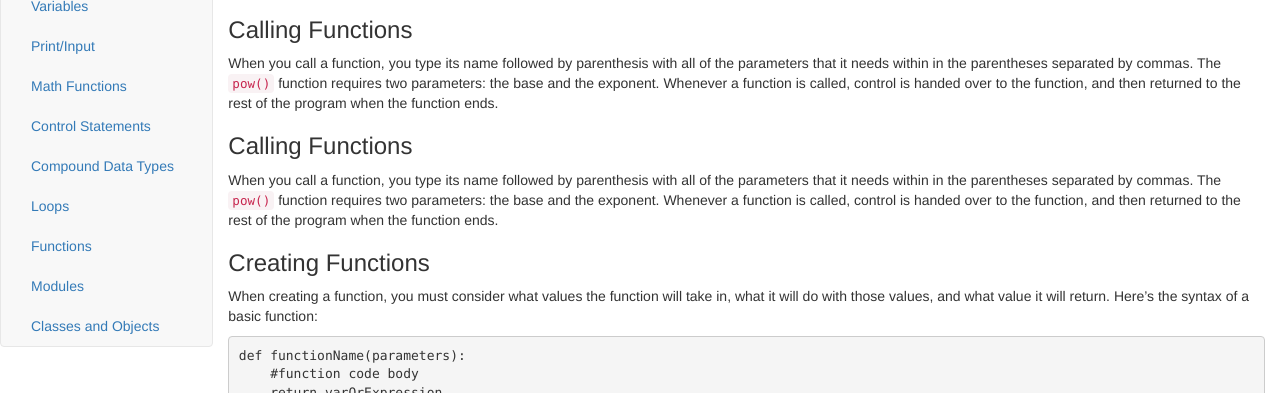
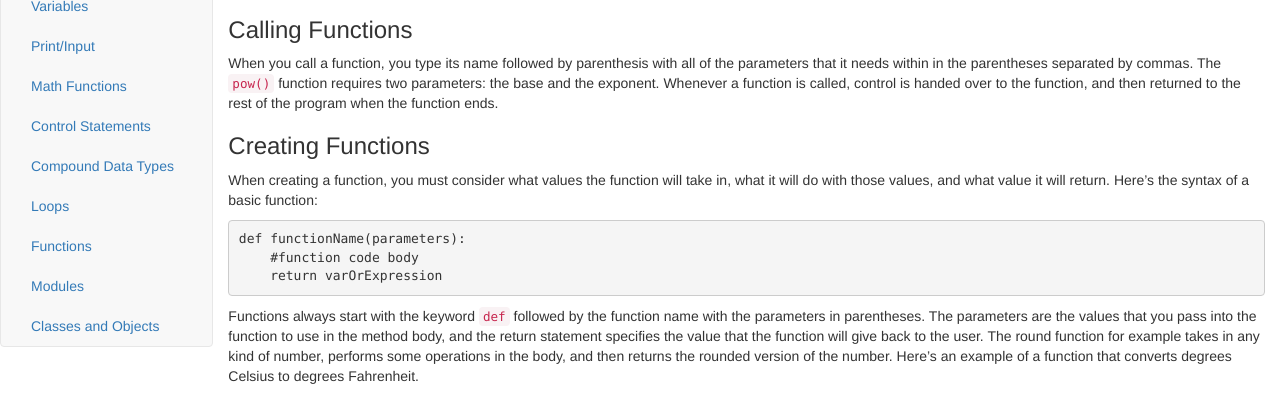
Before and after one commit to colbs255/CodeHelp, a plain HTML site: page PY-Functions.html in a window 1280 px wide. Shown: the part 400-793 px from the top of the page. Drawn offline with nearby package versions, Linux system fonts and the light colour scheme.

Commit message:
many fixes

```diff
--- a/PY-Functions.html
+++ b/PY-Functions.html
@@ -77,9 +77,6 @@
         <h3>Calling Functions</h3>
         <p>When you call a function, you type its name followed by parenthesis with all of the parameters that it needs within in the parentheses separated by commas. The <code>pow()</code> function requires two parameters: the base and the exponent. Whenever a function is called, control is handed over to the function, and then returned to the rest of the program when the function ends.</p>
 
-        <h3>Calling Functions</h3>
-        <p>When you call a function, you type its name followed by parenthesis with all of the parameters that it needs within in the parentheses separated by commas. The <code>pow()</code> function requires two parameters: the base and the exponent. Whenever a function is called, control is handed over to the function, and then returned to the rest of the program when the function ends.</p>
-
         <h3>Creating Functions</h3>
         <p>When creating a function, you must consider what values the function will take in, what it will do with those values, and what value it will return. Here’s the syntax of a basic function:</p>
     <pre>def functionName(parameters):
```
